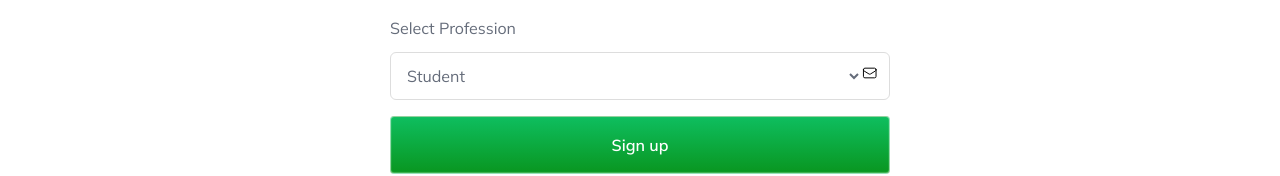
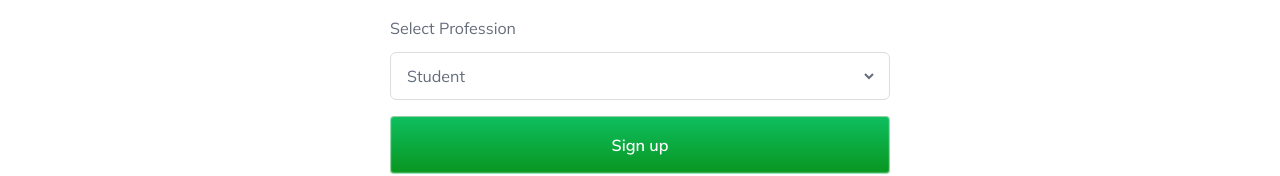
Before and after one commit to superwaih/gradwise, a Next.js app: page / in a window 1280 px wide. Shown: the part 347-523 px from the top of the page. Built offline with nearby package versions, Linux system fonts and the light colour scheme.

Commit message:
removed envelop

```diff
--- a/components/landing-page/CreateAccount.jsx
+++ b/components/landing-page/CreateAccount.jsx
@@ -41,7 +41,7 @@ const CreateAccount = () => {
 
                </select>
                 {/* <input type="text" className='outline-none w-full' placeholder='someone@gmail.com' /> */}
-                <HiOutlineEnvelope />
+                {/* <HiOutlineEnvelope /> */}
 
             </div>
         </div>
```
